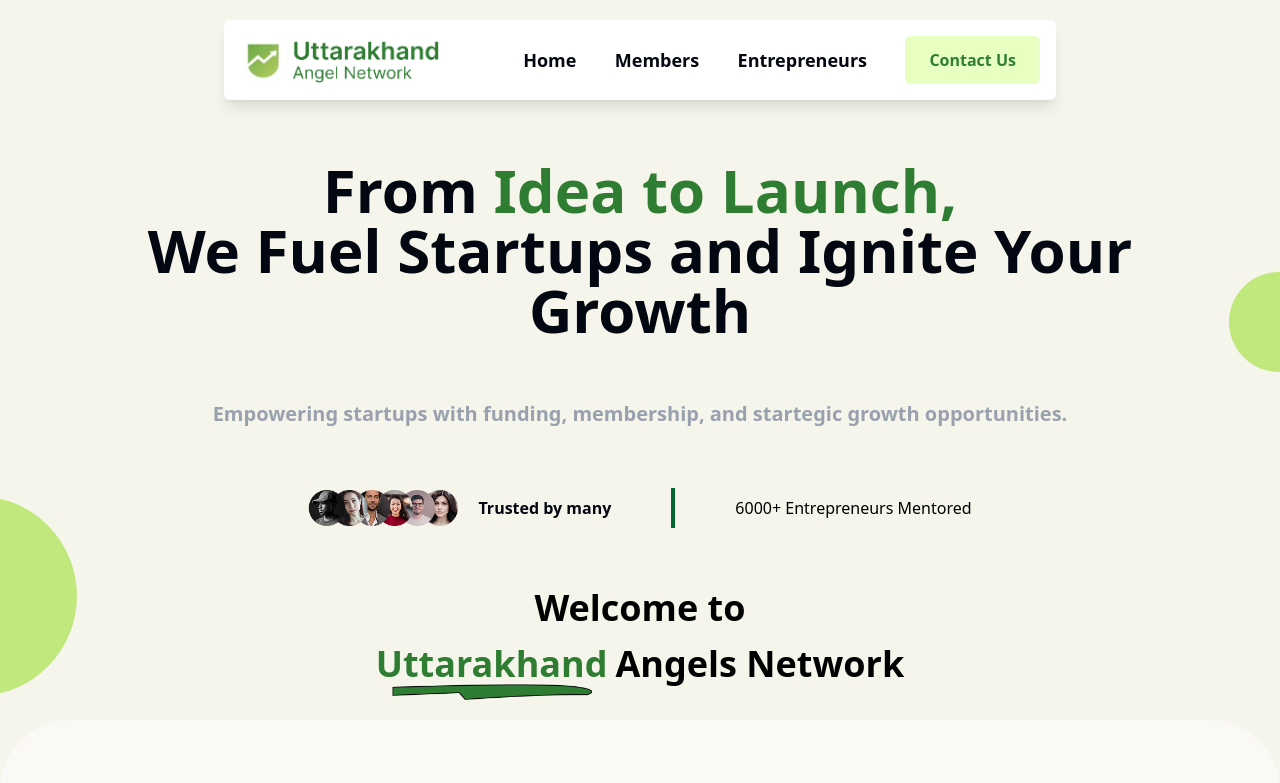
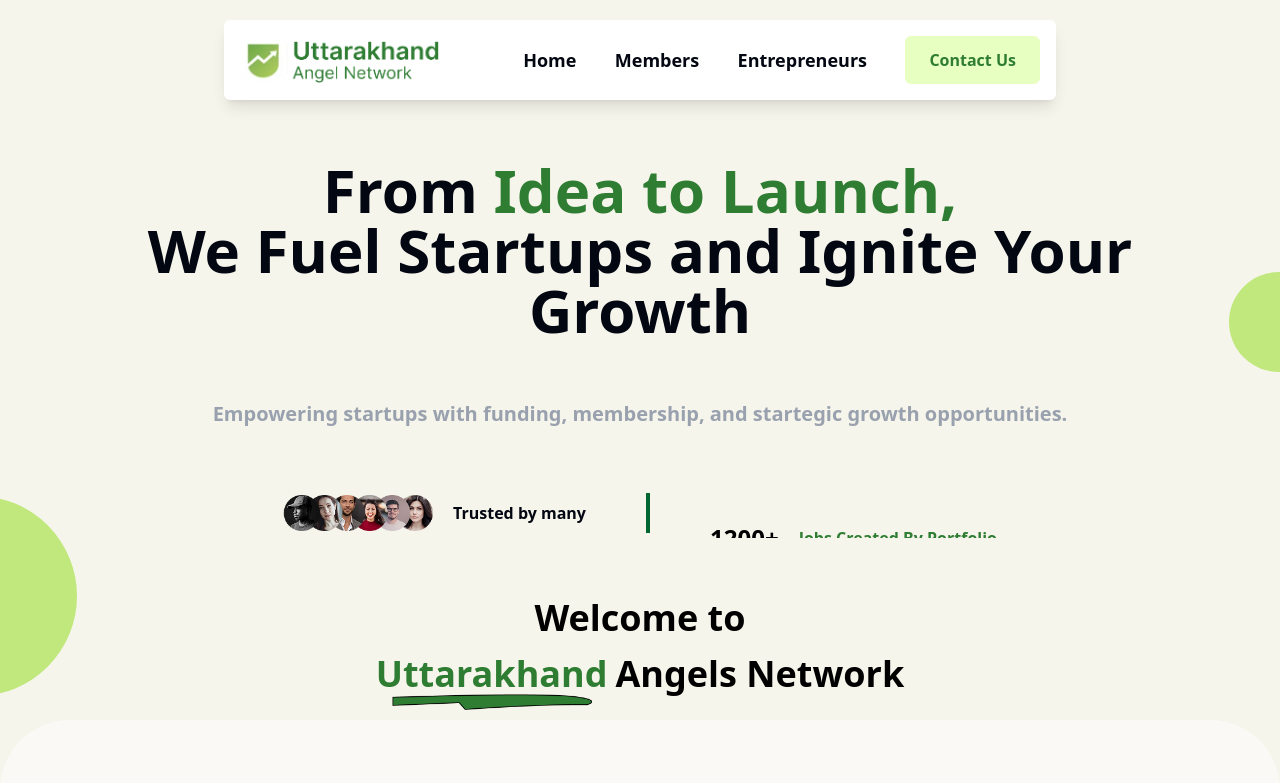
Before and after one commit to AjayRajNegi/EDCIndia, a Next.js app: page / in a window 1280 px wide. Shown: the top 783 px of the page. Built offline with nearby package versions, Linux system fonts and the light colour scheme.

Commit message:
Added the animation for milestone.

```diff
--- a/package.json
+++ b/package.json
@@ -9,7 +9,9 @@
     "lint": "next lint"
   },
   "dependencies": {
+    "@gsap/react": "^2.1.2",
     "framer-motion": "^12.7.4",
+    "gsap": "^3.12.7",
     "motion": "^12.7.4",
     "next": "15.3.1",
     "react": "^19.0.0",
--- a/src/app/components/Footer.tsx
+++ b/src/app/components/Footer.tsx
@@ -35,7 +35,7 @@
           <div className="flex gap-5">
             <a href="www.google.com" className=" ">
               <Image
-                src="/Icons/linkedIn.png"
+                src="/Icons/linkedin.png"
                 width={50}
                 height={50}
                 alt="Linkedin"
--- /dev/null
+++ b/src/app/components/Milestone.tsx
@@ -0,0 +1,63 @@
+"use client";
+import { gsap } from "gsap";
+import { useGSAP } from "@gsap/react";
+import { useRef } from "react";
+
+gsap.registerPlugin(useGSAP);
+
+export default function Milestone() {
+  const ent = useRef(null);
+  const inv = useRef(null);
+  const job = useRef(null);
+  const port = useRef(null);
+
+  useGSAP(() => {
+    const timeline = gsap.timeline({
+      repeat: -1,
+      yoyo: false,
+    });
+
+    timeline
+      .to(ent.current, { y: -50, duration: 0.8, delay: 0.5 })
+      .to(inv.current, { y: -52, duration: 0.8 })
+      .to(inv.current, { y: -100, duration: 0.8, delay: 0.3 })
+      .to(job.current, { y: -105, duration: 0.75 })
+      .to(job.current, { y: -150, duration: 0.75, delay: 0.3 })
+      .to(port.current, { y: -155, duration: 0.7 })
+      .to(port.current, { y: -100, duration: 0.3, delay: 0.3 })
+      .to(job.current, { y: -50, duration: 0.3 })
+      .to(inv.current, { y: 0, duration: 0.3 })
+      .to(ent.current, { y: 0, duration: 0.3 });
+  }, []);
+
+  return (
+    <>
+      <div className="overflow-hidden max-h-[50px] flex flex-col gap-5 pt-2 items-center">
+        <p ref={ent} className="flex items-center">
+          <span className="text-[#000] text-2xl font-bold mr-5">6000+</span>
+          <span className="text-[#2E7D32] font-semibold">
+            Entrepreneurs Mentored
+          </span>
+        </p>
+        <p ref={inv} className="flex items-center">
+          <span className="text-[#000] text-2xl font-bold mr-5">80+</span>
+          <span className="text-[#2E7D32] font-semibold">
+            Investors Onboarded
+          </span>
+        </p>
+        <p ref={job} className="flex items-center">
+          <span className="text-[#000] text-2xl font-bold mr-5">1200+</span>
+          <span className="text-[#2E7D32] font-semibold">
+            Jobs Created By Portfolio
+          </span>
+        </p>
+        <p ref={port} className="flex items-center">
+          <span className="text-[#000] text-2xl font-bold mr-5">35</span>
+          <span className="text-[#2E7D32] font-semibold">
+            Portfolio Startups
+          </span>
+        </p>
+      </div>
+    </>
+  );
+}
--- a/src/app/page.tsx
+++ b/src/app/page.tsx
@@ -2,6 +2,7 @@
 import Navbar from "./components/Navbar";
 import FAQSection from "./components/FAQSection";
 import Footer from "./components/Footer";
+import Milestone from "./components/Milestone";
 
 export default function Home() {
   return (
@@ -32,9 +33,8 @@
             <p className="font-semibold text-gray-950">Trusted by many</p>
           </div>
           <div className="h-10 w-1 bg-green-800 mx-15  rotate-90 md:rotate-0" />
-          <div>
-            <p>6000+ Entrepreneurs Mentored</p>
-          </div>
+          {/*  */}
+          <Milestone />
         </div>
         <div className="mt-[40px] md:mt-[60px] text-[3vh] md:text-4xl font-bold flex flex-col items-center justify-center">
           <p>Welcome to</p>
```
Also changed, not shown: 1 other file (tests, documents, lock files or other folders).
